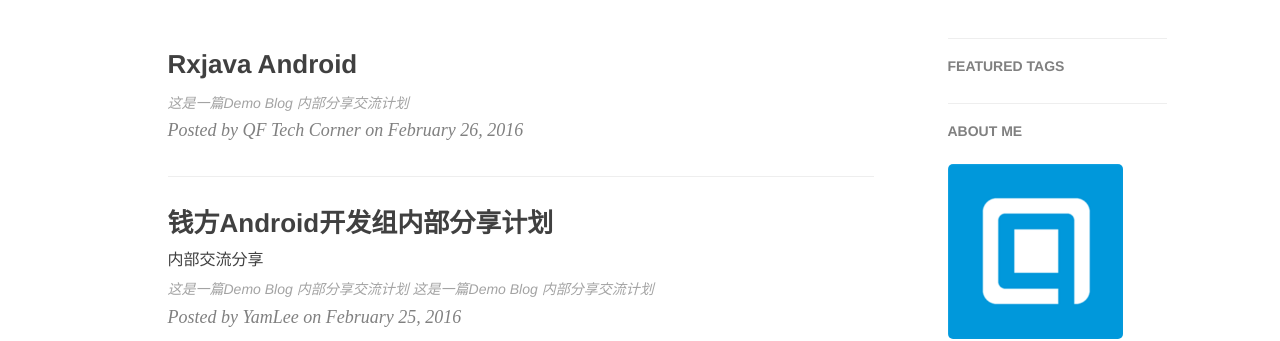
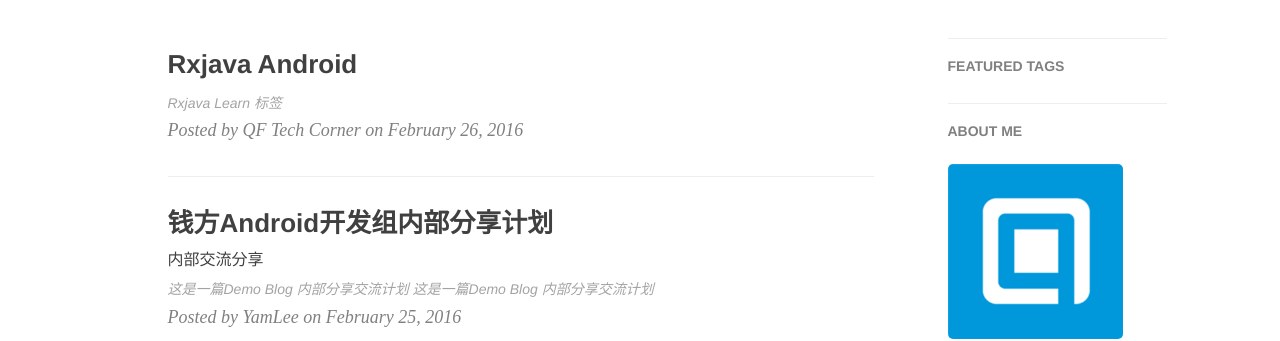
Before and after one commit to QFTech/QFTech.github.io, a Jekyll site: the page built from index.html, in a window 1280 px wide. Shown: the part 420-761 px from the top of the page. Built offline with Jekyll 4.4.1, drawn with Linux system fonts in a browser that asks for light colours; nearby versions of some CDN libraries; the list of posts is cut into pages by our own code; comment, search, counter and statistics services are not loaded.

Commit message:
Update 2016-02-26-Rxjava-Android.markdown

```diff
--- a/_posts/2016-02-26-Rxjava-Android.markdown
+++ b/_posts/2016-02-26-Rxjava-Android.markdown
@@ -1,3 +1,3 @@
-## 这是一篇Demo Blog
+## Rxjava Learn
 
-内部分享交流计划
+标签
```
